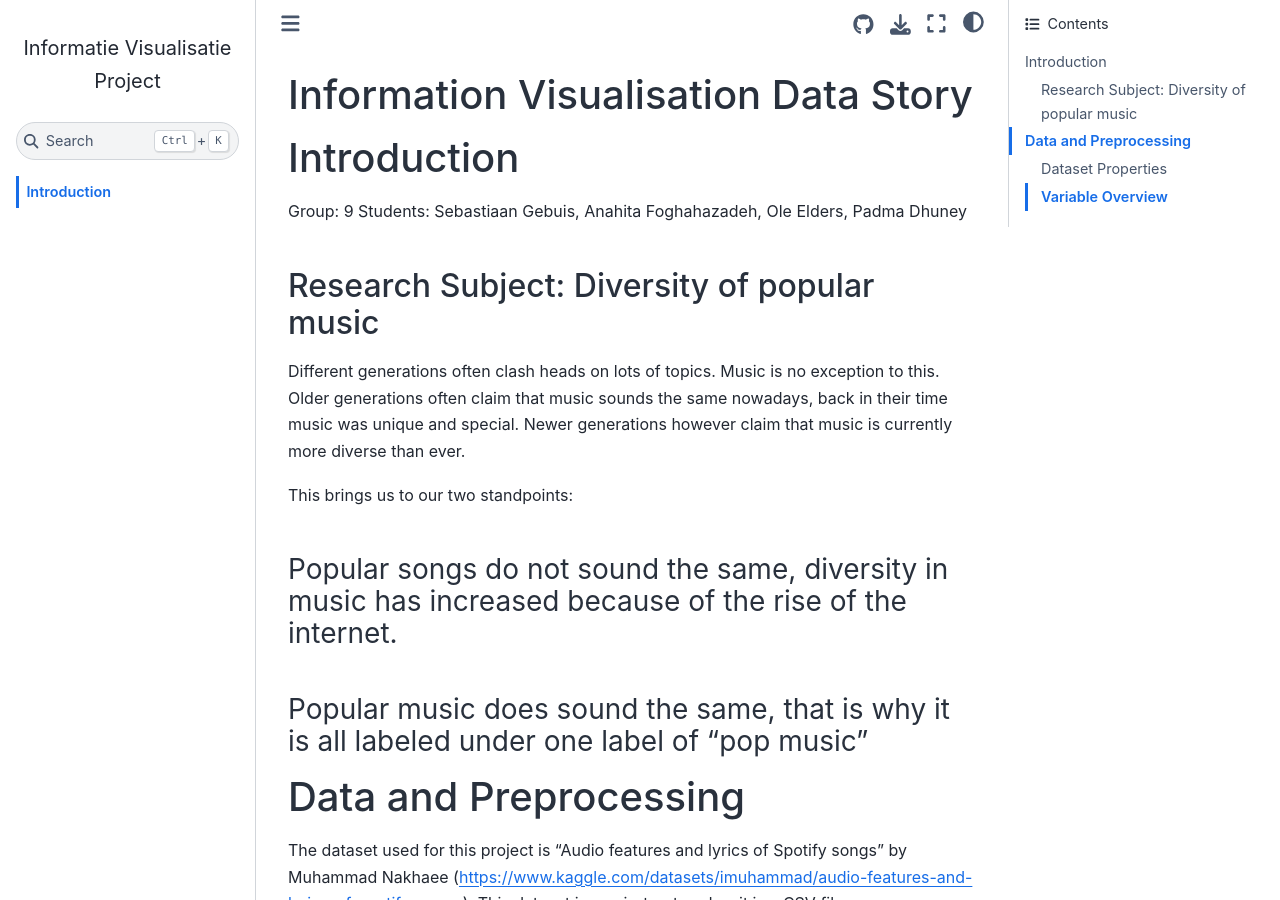
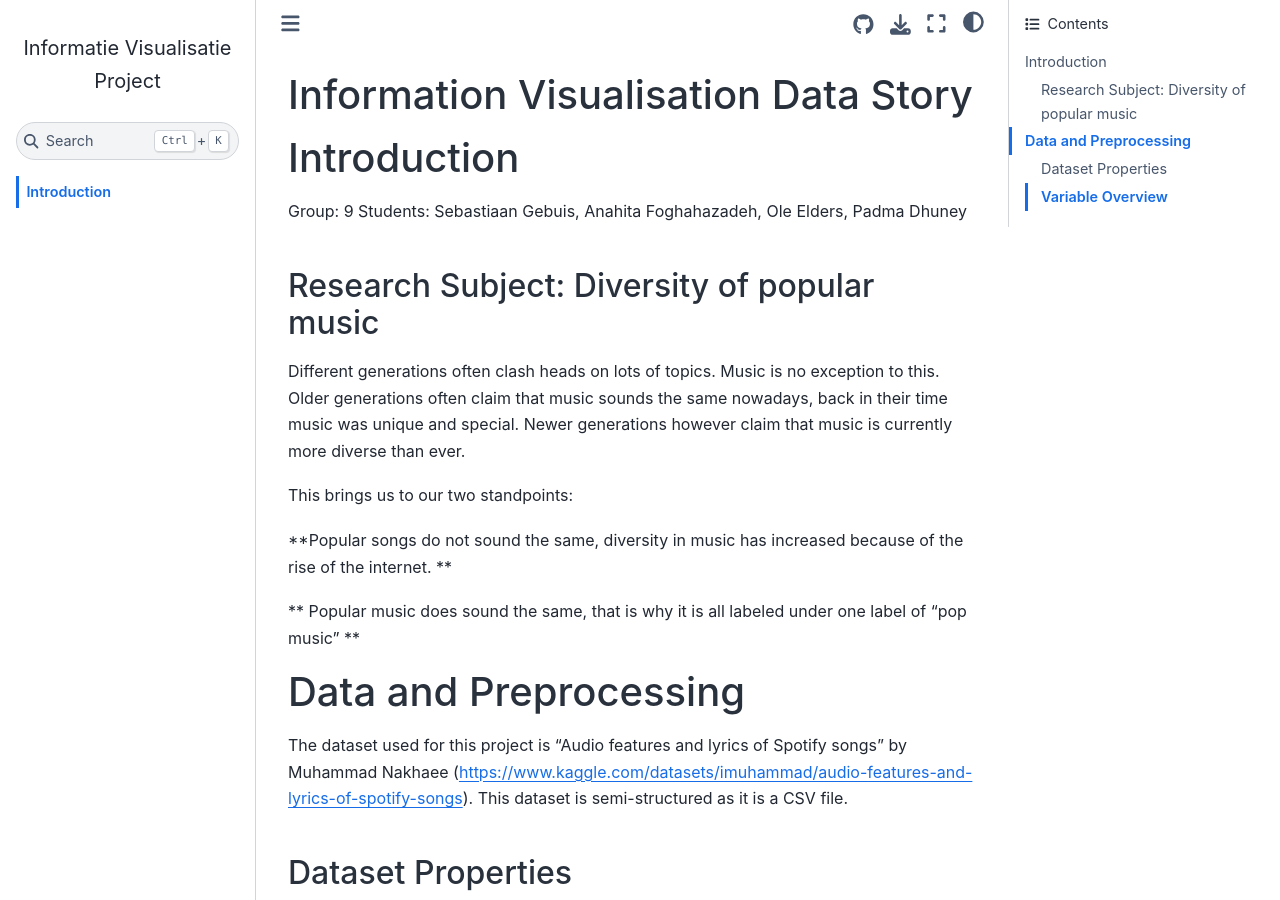
Before and after one commit to sebasgebuis/infovis, a Jupyter Book: the page built from docs/home.md, in a window 1280 px wide and 900 px high. Built offline with Jupyter Book 1.0.4 settings and Sphinx 7.4.7 and the Sphinx Book theme 1.1.4, drawn with Linux system fonts in a browser that asks for light colours; pages that are not in the unit, such as notebooks, are missing from menus; comment, search, counter and statistics services are not loaded.

Commit message:
Introductie en notebook aangepast/verbeterd

```diff
--- a/docs/home.md
+++ b/docs/home.md
@@ -12,9 +12,9 @@
 
 This brings us to our two standpoints:
 
-#### Popular songs do not sound the same, diversity in music has increased because of the rise of the internet.
+**Popular songs do not sound the same, diversity in music has increased because of the rise of the internet. **
 
-#### Popular music does sound the same, that is why it is all labeled under one label of "pop music"
+** Popular music does sound the same, that is why it is all labeled under one label of "pop music" **
 
 # Data and Preprocessing
 
```
